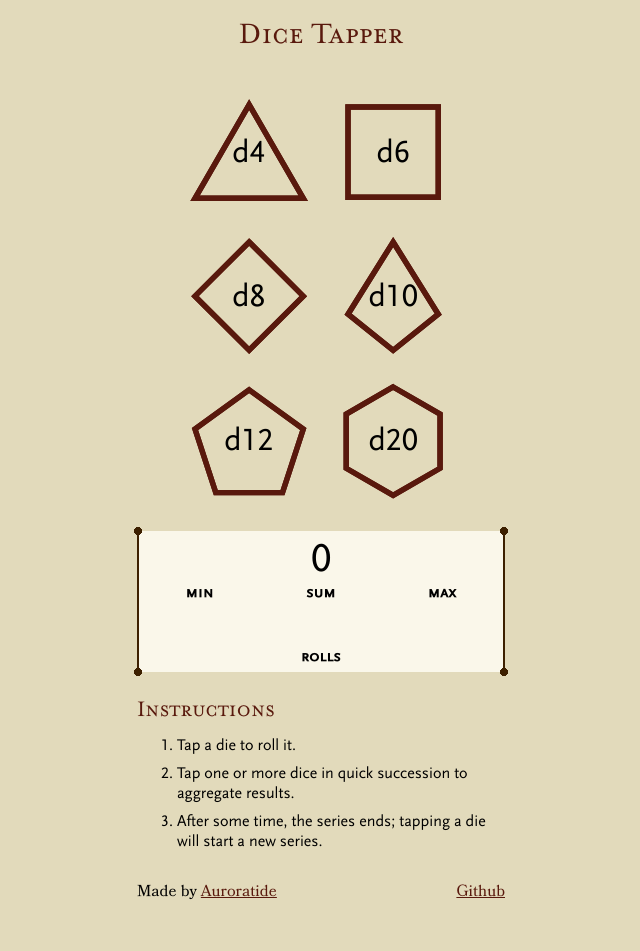
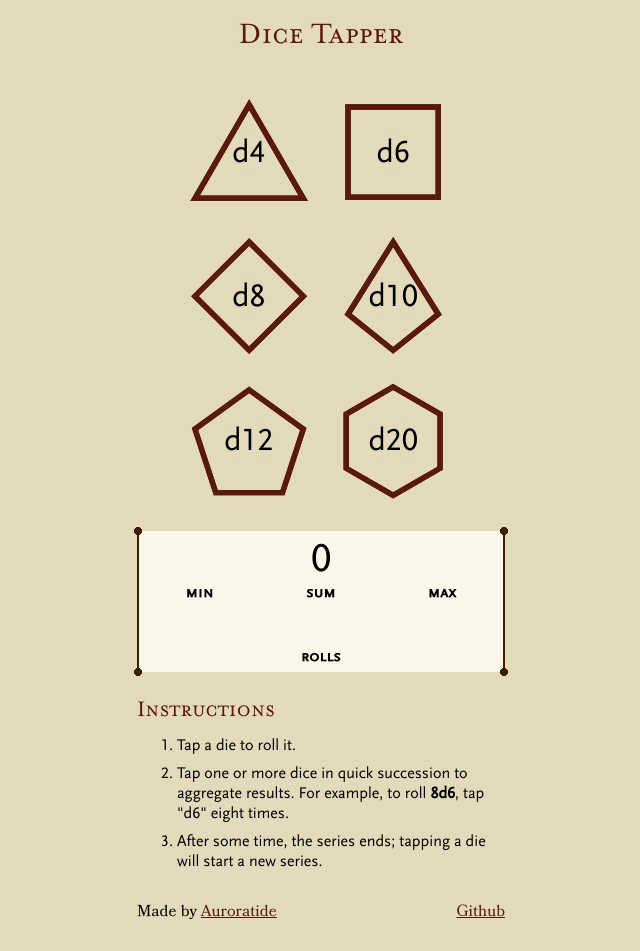
Before and after one commit to Auroratide/tap-to-roll, a React (Vite) app: page / in a window 1280 px wide. Shown: the top 951 px of the page, without its empty margins (319-959 px from the left). Built offline with nearby package versions, Linux system fonts and the light colour scheme.

Commit message:
Provide an example for clarity

```diff
--- a/src/DiceTapper/Instructions/Instructions.tsx
+++ b/src/DiceTapper/Instructions/Instructions.tsx
@@ -5,7 +5,7 @@ export const Instructions = () => (
         <h2 className={classes.title}>Instructions</h2>
         <ol className={classes.list}>
             <li>Tap a die to roll it.</li>
-            <li>Tap one or more dice in quick succession to aggregate results.</li>
+            <li>Tap one or more dice in quick succession to aggregate results. For example, to roll <b>8d6</b>, tap "d6" eight times.</li>
             <li>After some time, the series ends; tapping a die will start a new series.</li>
             {/* <li>Or, you can press "Clear".</li> */}
         </ol>
```
